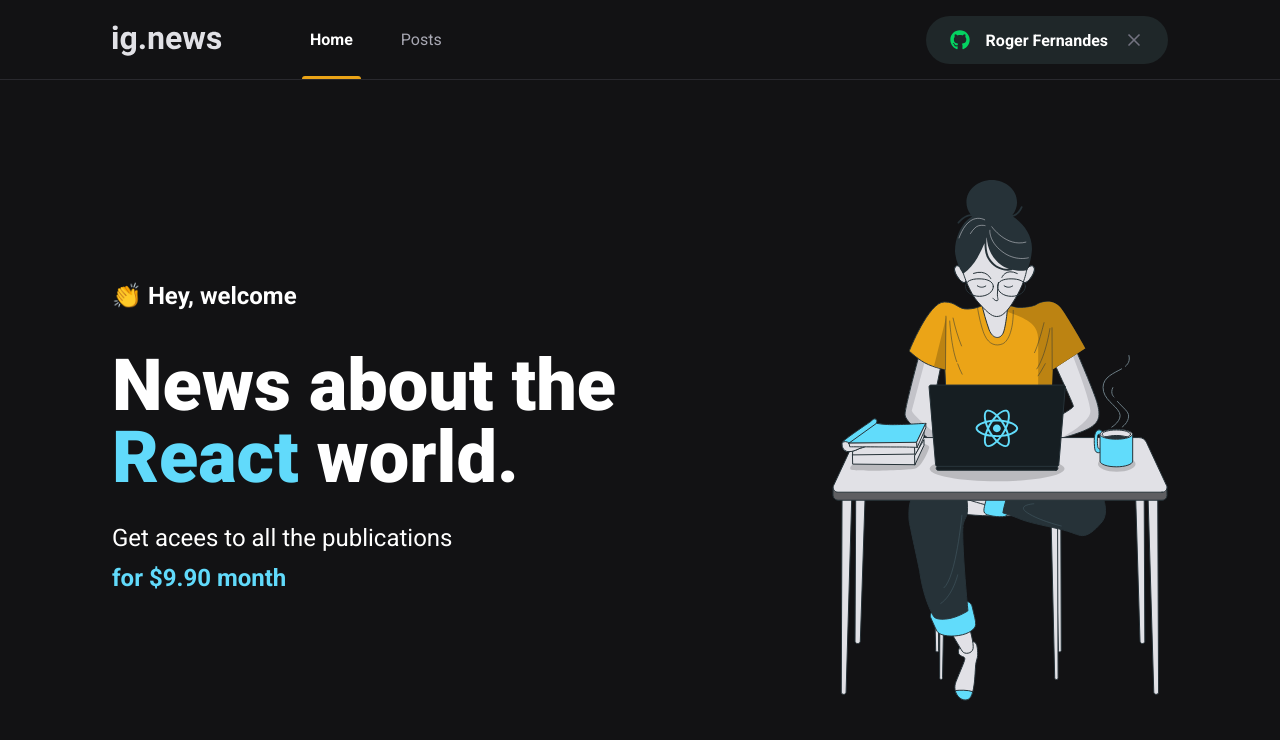
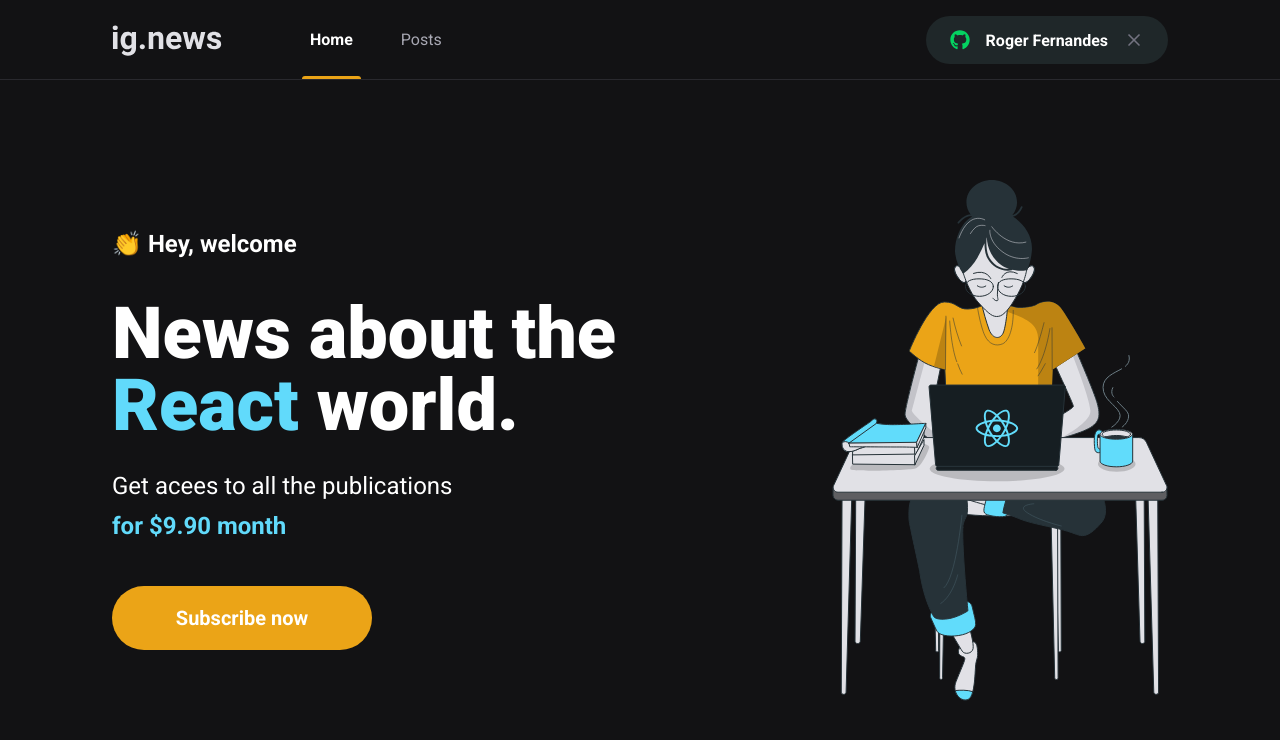
Before and after one commit to rogeraf15/ignews, a Next.js app: page / in a window 1280 px wide. Shown: the top 740 px of the page. Built offline with nearby package versions, Linux system fonts and the light colour scheme.

Commit message:
componente subscribeButton

```diff
--- /dev/null
+++ b/src/components/SubscribeButton/index.tsx
@@ -0,0 +1,12 @@
+import styles from './styles.module.scss';
+
+export function SubscribeButton() {
+  return (
+    <button
+      type="button"
+      className={styles.subscribeButton}
+    >
+      Subscribe now
+    </button>
+  )
+}
--- /dev/null
+++ b/src/components/SubscribeButton/styles.module.scss
@@ -0,0 +1,20 @@
+.subscribeButton {
+  width: 260px;
+  height: 4rem;
+  border: 0;
+  border-radius: 2rem;
+  background: var(--yellow-500);
+  color: var(--gray);
+  font-size: 1.25rem;
+  font-weight: bold;
+
+  display: flex;
+  align-items: center;
+  justify-content: center;
+
+  transition: filter 0.2s;
+
+  &:hover {
+    filter: brightness(0.8);
+  }
+}
--- a/src/pages/home.module.scss
+++ b/src/pages/home.module.scss
@@ -38,4 +38,8 @@
       font-weight: bold;
     }
   }
+
+  button {
+    margin-top: 2.5rem;
+  }
 }
--- a/src/pages/index.tsx
+++ b/src/pages/index.tsx
@@ -1,4 +1,5 @@
 import Head from 'next/head';
+import { SubscribeButton } from '../components/SubscribeButton';
 
 import styles from './home.module.scss';
 
@@ -18,6 +19,7 @@
             Get acees to all the publications <br />
             <span>for $9.90 month</span>
           </p>
+          <SubscribeButton />
         </section>
         <img src="./images/avatar.svg" alt="avatar"/>
       </main>
```
